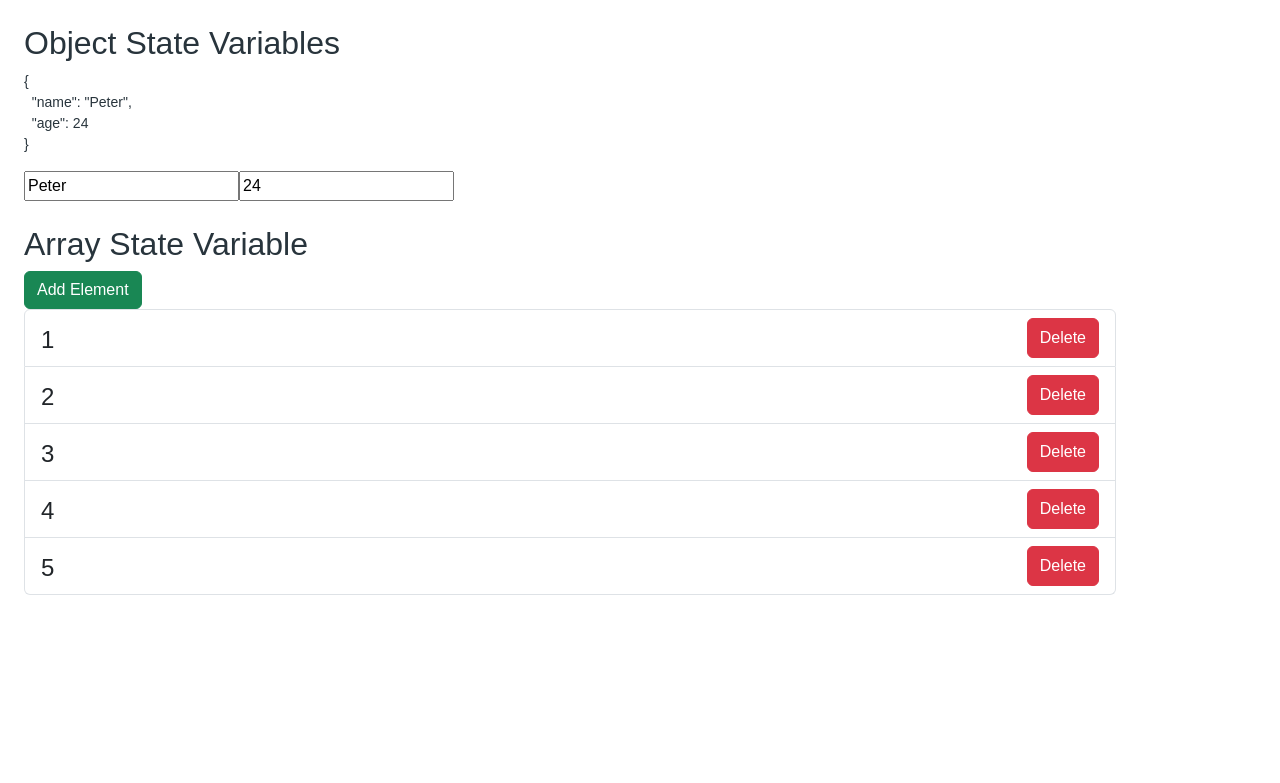
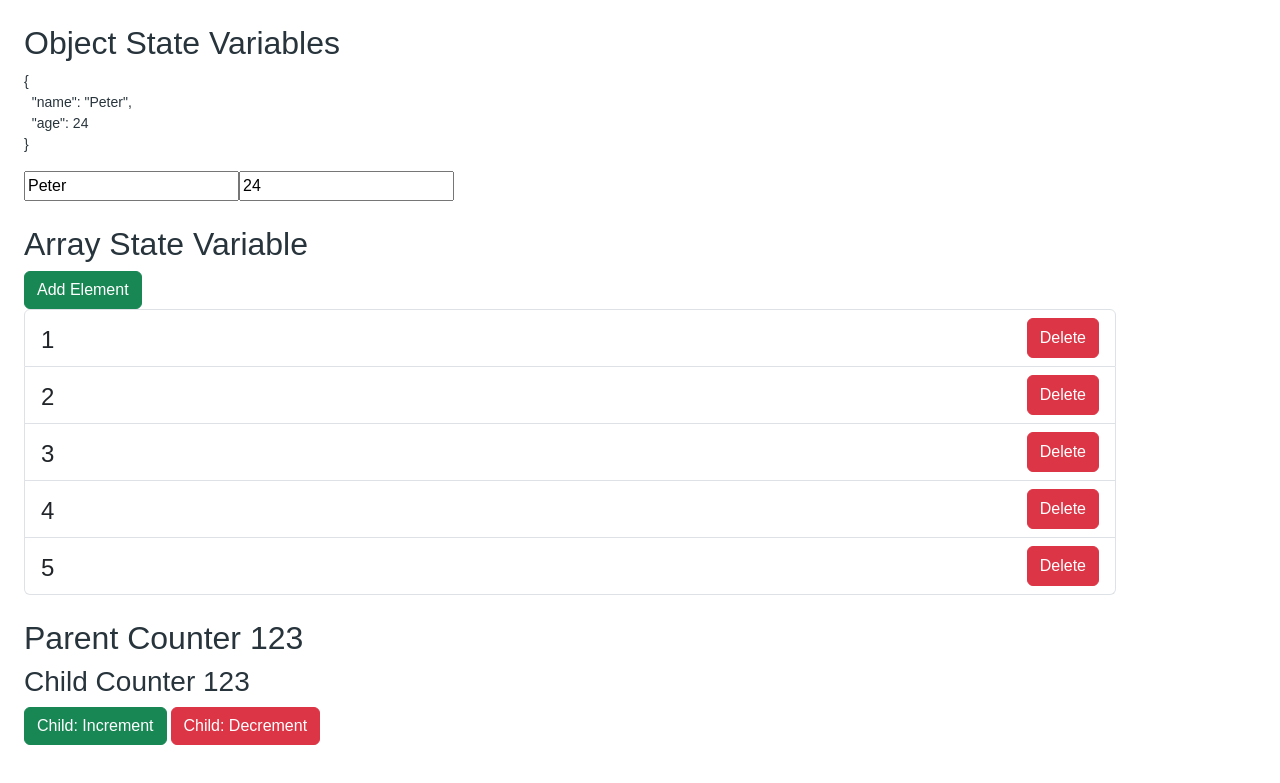
Before and after one commit to dnydlk/kanbas-react-web-app, a React (Create React App) app: page /#/Labs/a4 in a window 1280 px wide. Shown: the part 1273-2056 px from the top of the page. Built offline with nearby package versions, Linux system fonts and the light colour scheme.

Commit message:
Add ChildStateComponent and ParentStateComponent

```diff
--- a/src/labs/a4/ArrayStateVariable.tsx
+++ b/src/labs/a4/ArrayStateVariable.tsx
@@ -31,6 +31,7 @@ function ArrayStateVariable() {
           </li>
         ))}
       </ul>
+      <br />
     </div>
   );
 }
--- /dev/null
+++ b/src/labs/a4/ChildStateComponent.tsx
@@ -0,0 +1,24 @@
+function ChildStateComponent({
+  counter,
+  setCounter,
+}: {
+  counter: number;
+  setCounter: (counter: number) => void;
+}) {
+  return (
+    <div>
+      <h3>Child Counter {counter}</h3>
+      <button
+        onClick={() => setCounter(counter + 1)}
+        className="btn btn-success">
+        Child: Increment
+      </button>
+      <button
+        onClick={() => setCounter(counter - 1)}
+        className="btn btn-danger ms-1">
+        Child: Decrement
+      </button>
+    </div>
+  );
+}
+export default ChildStateComponent;
--- /dev/null
+++ b/src/labs/a4/ParentStateComponent.tsx
@@ -0,0 +1,14 @@
+import React, { useState } from "react";
+import ChildStateComponent from "./ChildStateComponent";
+
+function ParentStateComponent() {
+  const [counter, setCounter] = useState(123);
+
+  return (
+    <div>
+      <h2>Parent Counter {counter}</h2>
+      <ChildStateComponent counter={counter} setCounter={setCounter} />
+    </div>
+  );
+}
+export default ParentStateComponent;
--- a/src/labs/a4/index.tsx
+++ b/src/labs/a4/index.tsx
@@ -5,6 +5,7 @@ import Counter from "./Counter";
 import DateStateVariable from "./DateStateVariable";
 import EventObject from "./EventObject";
 import ObjectStateVariable from "./ObjectStateVariable";
+import ParentStateComponent from "./ParentStateComponent";
 import PassingDataOnEvent from "./PassingDataOnEvent";
 import PassingFunctions from "./PassingFunctions";
 import StringStateVariables from "./StringStateVariables";
@@ -26,7 +27,7 @@ const Assignment4 = () => {
       <DateStateVariable />
       <ObjectStateVariable />
       <ArrayStateVariable />
-      <br />
+      <ParentStateComponent />
       <br />
       <br />
       <br />
```
